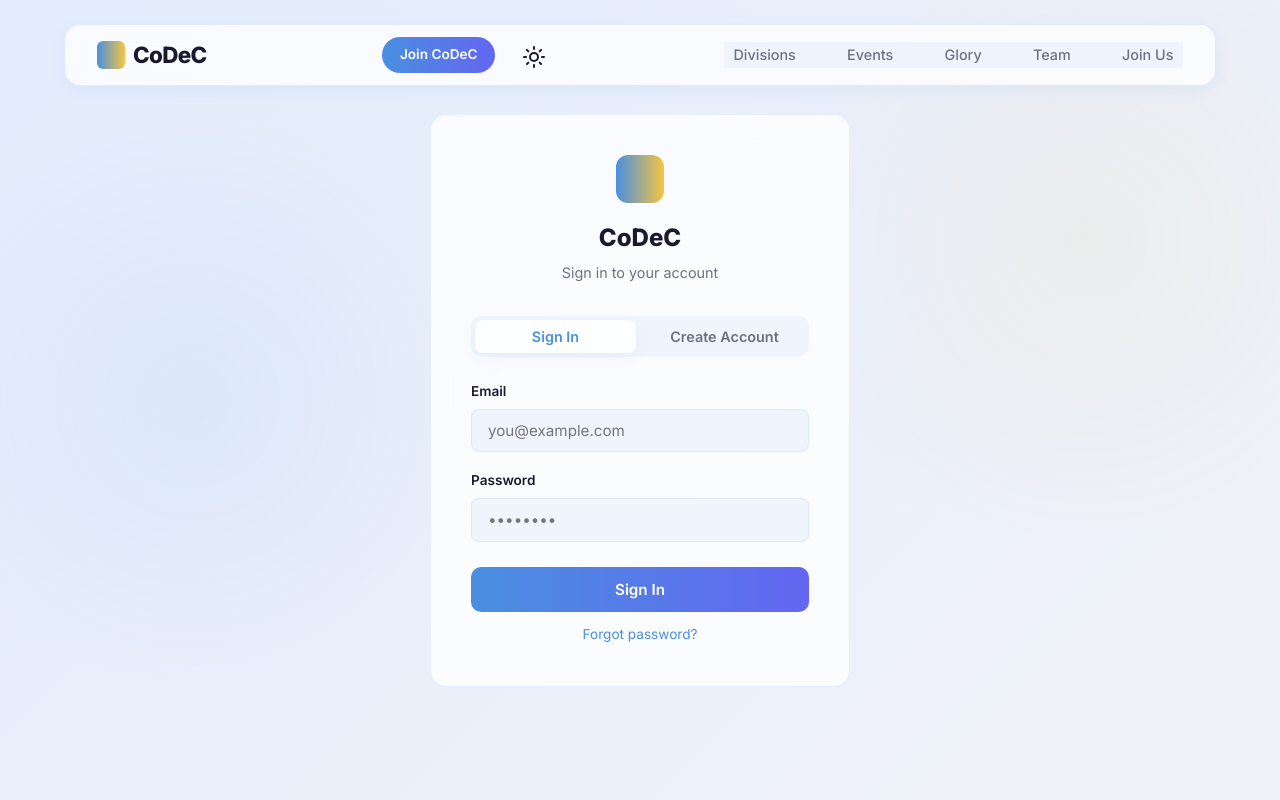
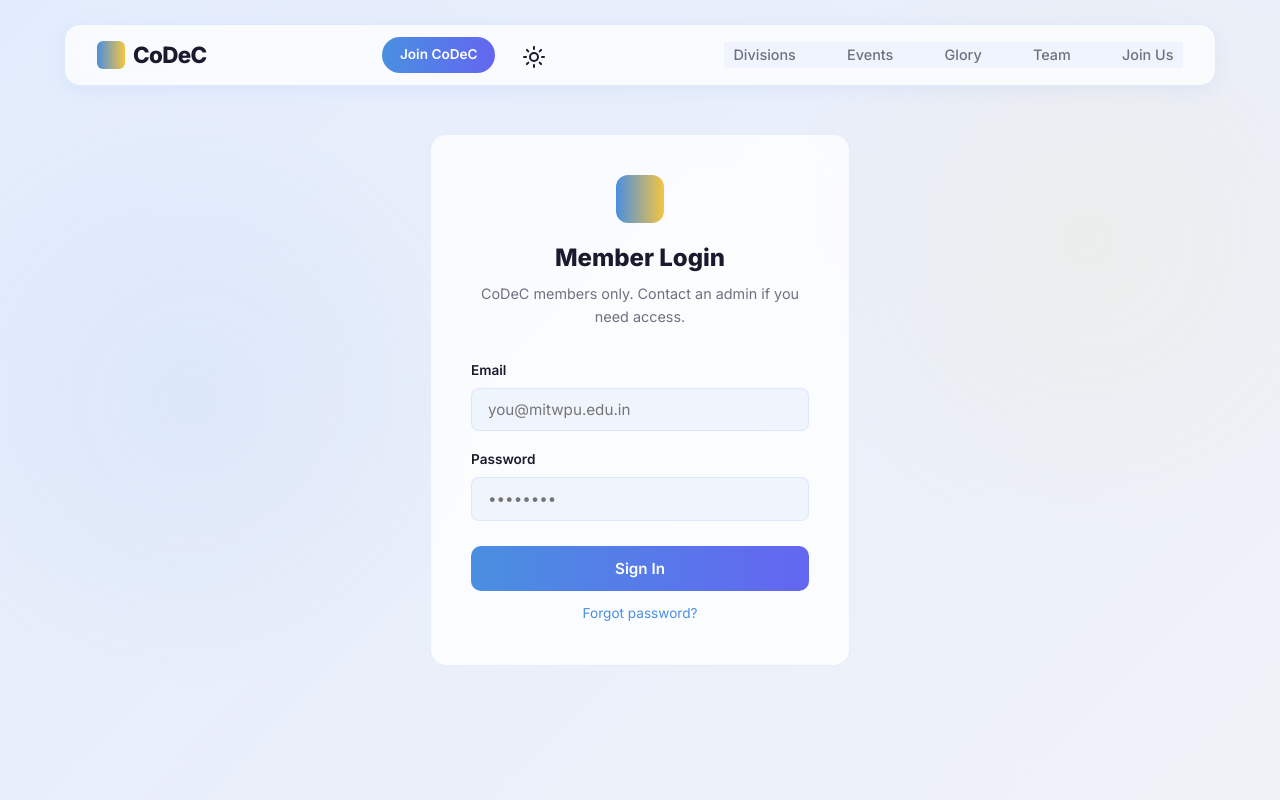
Before and after one commit to lawn-mimower/CoDeC, a Next.js app: page /login in a window 1280 px wide. Shown: the top 800 px of the page. Built offline with nearby package versions, Linux system fonts and the light colour scheme.

Commit message:
feat: remove public sign-up — member login only

```diff
--- a/src/views/LoginPage.jsx
+++ b/src/views/LoginPage.jsx
@@ -1,12 +1,12 @@
 "use client";
-import React, { useState, useEffect } from 'react';
+import React, { useState } from 'react';
 import { useRouter } from 'next/navigation';
 import Link from 'next/link';
+import { Loader2 } from 'lucide-react';
 import { createClient } from '../utils/supabase/client';
 import styles from './LoginPage.module.css';
 
 const LoginPage = () => {
-    const [activeTab, setActiveTab] = useState('login');
     const [email, setEmail] = useState('');
     const [password, setPassword] = useState('');
     const [isLoading, setIsLoading] = useState(false);
@@ -14,29 +14,15 @@ const LoginPage = () => {
     const router = useRouter();
     const supabase = createClient();
 
-    useEffect(() => {
-        // Build the current URL for redirect (handled by Supabase or manually)
-    }, []);
-
     const handleLogin = async (e) => {
         e.preventDefault();
         setIsLoading(true);
         setError(null);
-
         try {
-            const { error } = await supabase.auth.signInWithPassword({
-                email,
-                password,
-            });
-
-            if (error) {
-                throw error;
-            }
-
-            // Successful login
+            const { error } = await supabase.auth.signInWithPassword({ email, password });
+            if (error) throw error;
             router.push('/dashboard');
             router.refresh();
-
         } catch (err) {
             setError(err.message);
         } finally {
@@ -44,60 +30,16 @@ const LoginPage = () => {
         }
     };
 
-    const handleSignup = async (e) => {
-        e.preventDefault();
-        setIsLoading(true);
-        setError(null);
-
-        try {
-            const { error } = await supabase.auth.signUp({
-                email,
-                password,
-            });
-
-            if (error) {
-                throw error;
-            }
-
-            setError('Check your email to confirm your account.');
-        } catch (err) {
-            setError(err.message);
-        } finally {
-            setIsLoading(false);
-        }
-    };
-
-    const handleSubmit = activeTab === 'login' ? handleLogin : handleSignup;
-
     return (
         <div className={styles.page}>
             <div className={styles.card}>
                 <div className={styles.header}>
                     <div className={styles.logo} />
-                    <h1 className={styles.title}>CoDeC</h1>
-                    <p className={styles.subtitle}>
-                        {activeTab === 'login' ? 'Sign in to your account' : 'Create a new account'}
-                    </p>
+                    <h1 className={styles.title}>Member Login</h1>
+                    <p className={styles.subtitle}>CoDeC members only. Contact an admin if you need access.</p>
                 </div>
 
-                <div className={styles.tabs}>
-                    <button
-                        type="button"
-                        className={`${styles.tab} ${activeTab === 'login' ? styles.tabActive : ''}`}
-                        onClick={() => { setActiveTab('login'); setError(null); }}
-                    >
-                        Sign In
-                    </button>
-                    <button
-                        type="button"
-                        className={`${styles.tab} ${activeTab === 'signup' ? styles.tabActive : ''}`}
-                        onClick={() => { setActiveTab('signup'); setError(null); }}
-                    >
-                        Create Account
-                    </button>
-                </div>
-
-                <form onSubmit={handleSubmit} className={styles.form}>
+                <form onSubmit={handleLogin} className={styles.form}>
                     {error && <div className={styles.error}>{error}</div>}
 
                     <div className={styles.inputGroup}>
@@ -105,7 +47,7 @@ const LoginPage = () => {
                         <input
                             type="email"
                             id="email"
-                            placeholder="you@example.com"
+                            placeholder="you@mitwpu.edu.in"
                             value={email}
                             onChange={(e) => setEmail(e.target.value)}
                             required
@@ -126,22 +68,14 @@ const LoginPage = () => {
                         />
                     </div>
 
-                    <button
-                        type="submit"
-                        className={styles.submitBtn}
-                        disabled={isLoading}
-                    >
-                        {isLoading
-                            ? (activeTab === 'login' ? 'Signing in...' : 'Creating account...')
-                            : (activeTab === 'login' ? 'Sign In' : 'Create Account')}
+                    <button type="submit" className={styles.submitBtn} disabled={isLoading}>
+                        {isLoading ? <Loader2 size={18} style={{ animation: 'spin 0.8s linear infinite' }} /> : 'Sign In'}
                     </button>
                 </form>
 
-                {activeTab === 'login' && (
-                    <Link href="/forgot-password" className={styles.link}>
-                        Forgot password?
-                    </Link>
-                )}
+                <Link href="/forgot-password" className={styles.link}>
+                    Forgot password?
+                </Link>
             </div>
         </div>
     );
```
